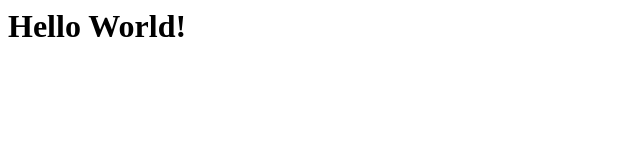
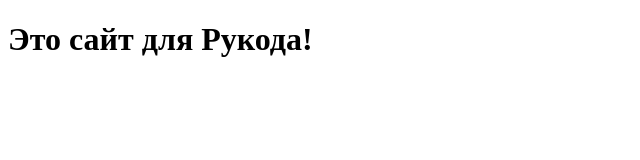
Before and after one commit to new-user12345/new-user12345.github.io, a plain HTML site: page index.html in a window 1280 px wide. Shown: the whole page, without its empty margins (0-640 px from the left). Drawn offline with Linux system fonts and the light colour scheme.

Commit message:
Update index.html

```diff
--- a/index.html
+++ b/index.html
@@ -1 +1,11 @@
-<h1>Hello World!</h1>
+<!DOCTYPE html>
+<html lang="en">
+<head>
+    <meta charset="UTF-8">
+    <meta name="viewport" content="width=device-width, initial-scale=1.0">
+    <title>Rucode</title>
+</head>
+<body>
+    <h1>Это сайт для Рукода!</h1>
+</body>
+</html>
```
